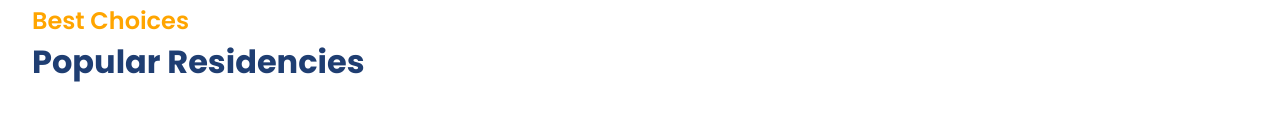
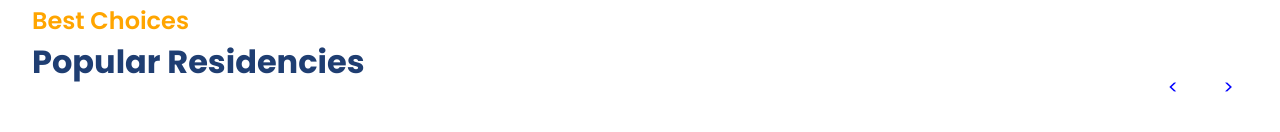
Before and after one commit to mukut-d/rmukutEstate, a React (Vite) app in the folder client/: page / in a window 1280 px wide. Shown: the part 984-1116 px from the top of the page. Built offline with nearby package versions, Linux system fonts and the light colour scheme.

Commit message:
made the slider button workable

```diff
--- a/client/src/components/Residencies/Residencies.css
+++ b/client/src/components/Residencies/Residencies.css
@@ -1,3 +1,7 @@
+.r-container {
+  overflow: hidden;
+}
+
 .r-head {
   margin-bottom: 2rem;
 }
@@ -41,3 +45,21 @@
   overflow: visible;
   /* background-color: yellow; */
 }
+
+.r-button {
+  position: absolute;
+  gap: 1rem;
+  top: -3rem;
+  right: 0px;
+  z-index: 12;
+}
+
+.r-button button {
+  font-size: 1.2rem;
+  padding: 0.2rem 0.9rem;
+  color: blue;
+  border: none;
+  border-radius: 5px;
+  background-color: white;
+  cursor: pointer;
+}
--- a/client/src/components/Residencies/Residencies.jsx
+++ b/client/src/components/Residencies/Residencies.jsx
@@ -3,6 +3,16 @@
 import "./Residencies.css";
 import data from "../../utilities/slider.json";
 import { sliderSettings } from "../../utilities/common";
+
+export const SliderButtons = ({}) => {
+  const swiper = useSwiper();
+  return (
+    <div className=" flexCenter r-button">
+      <button onClick={() => swiper.slidePrev()}>&lt;</button>
+      <button onClick={() => swiper.slideNext()}>&gt;</button>
+    </div>
+  );
+};
 
 const Residencies = () => {
   return (
@@ -14,8 +24,10 @@
         </div>
 
         <Swiper {...sliderSettings}>
+          <SliderButtons />
           {data?.map((card, i) => {
             return (
+              <>
                 <SwiperSlide key={i}>
                   <div className="flexColStart r-card">
                     <img src={card.image} alt={card.name} />
@@ -28,6 +40,7 @@
                     <span className="secondaryText">{card.detail}</span>
                   </div>
                 </SwiperSlide>
+              </>
             );
           })}
         </Swiper>
```
Lines whose indentation alone changed are shown as unchanged.
